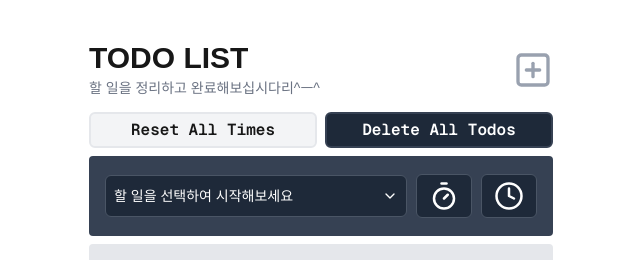
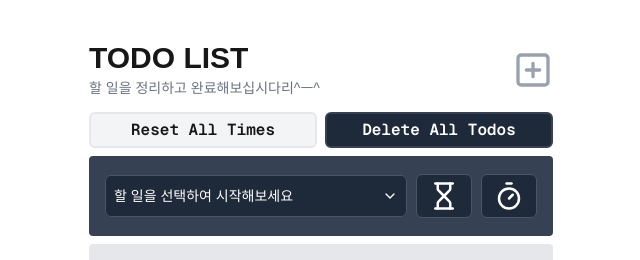
Before and after one commit to Rodgershyeonsik/toy-todo, a Next.js app: page / in a window 1280 px wide. Shown: the top 260 px of the page, without its empty margins (319-959 px from the left). Built offline with nearby package versions, Linux system fonts and the light colour scheme.

Commit message:
refactor: introduce PlayerMode/PlayerStep types and split player into mode-aware components

```diff
--- a/components/features/TaskPlayer.tsx
+++ b/components/features/TaskPlayer.tsx
@@ -1,6 +1,13 @@
-import { TimerStep } from "@/types/timer";
+import { PlayerMode, PlayerStep } from "@/types/player";
 import { Todo } from "@/types/todo";
-import { ChevronDown, Clock, Pause, Play, Square, Timer } from "lucide-react";
+import {
+  ChevronDown,
+  Hourglass,
+  Pause,
+  Play,
+  Square,
+  Timer,
+} from "lucide-react";
 import { cn, formatTime, formatTimeToEn } from "@/utils";
 import { flexBetweenCn, flexCenterCn } from "@/constants/styles";
 import { useRef, useState } from "react";
@@ -15,13 +22,14 @@ export default function TaskPlayer() {
   const { updateTodos } = useTodoMutation();
   const todos = useTodoStore((state) => state.todos);
   const { incrementTime, updateTodo } = useTodoStore();
-  const [timerStatus, setTimerStatus] = useState<TimerStep>("IDLE");
+  const [playerStatus, setPlayerStatus] = useState<PlayerStep>("IDLE");
+  const [mode, setMode] = useState<PlayerMode>("STOPWATCH");
   const timerRef = useRef<ReturnType<typeof setInterval> | null>(null);
 
   const startTimer = (id?: string) => {
     if (!id) return;
     if (timerRef.current) clearInterval(timerRef.current);
-    setTimerStatus("RUNNING");
+    setPlayerStatus("RUNNING");
 
     timerRef.current = setInterval(() => incrementTime(id), 1000);
   };
@@ -33,7 +41,7 @@ export default function TaskPlayer() {
     updateTodo(id, { isRunning: false });
     const latestTodos = useTodoStore.getState().todos;
     updateTodos(latestTodos);
-    setTimerStatus("IDLE");
+    setPlayerStatus("IDLE");
   };
 
   const pauseTimer = () => {
@@ -43,7 +51,7 @@ export default function TaskPlayer() {
       updateTodos(latestTodos);
     }
     timerRef.current = null;
-    setTimerStatus("PAUSED");
+    setPlayerStatus("PAUSED");
   };
 
   const selectTodo = (id: string) => {
@@ -55,23 +63,43 @@ export default function TaskPlayer() {
     updateTodo(id, { elapsedTime: 0 });
   };
 
+  const handlePlayerMode = (mode: PlayerMode) => {
+    if (runningTodo) {
+      setPlayerStatus("READY");
+      setMode(mode);
+    } else {
+      window.confirm("할 일을 선택해주세요!");
+    }
+  };
+
   const runningTodo = todos.find((todo) => todo.isRunning);
+  const isPlaying = playerStatus !== "IDLE";
 
   return (
     <div
       className={`${flexBetweenCn} my-2 bg-gray-700 text-white rounded-sm min-h-20 px-4 py-2`}
     >
-      {timerStatus === "IDLE" ? (
+      {playerStatus === "IDLE" && (
         <IdlePlayer
           todos={todos}
+          onSelectTodo={selectTodo}
+          onSelectMode={handlePlayerMode}
+        />
+      )}
+      {isPlaying && mode === "TIMER" && (
+        <TimerPlayer
           runningTodo={runningTodo}
-          onSelectTodo={selectTodo}
+          timerStatus={playerStatus}
           onPlayTimer={startTimer}
+          onStopTimer={stopTimer}
+          onPauseTimer={pauseTimer}
+          onResetElapsedTime={resetElapsedTime}
         />
-      ) : (
-        <ActivePlayer
+      )}
+      {isPlaying && mode === "STOPWATCH" && (
+        <StopwatchPlayer
           runningTodo={runningTodo}
-          timerStatus={timerStatus}
+          timerStatus={playerStatus}
           onPlayTimer={startTimer}
           onStopTimer={stopTimer}
           onPauseTimer={pauseTimer}
@@ -84,14 +112,12 @@ export default function TaskPlayer() {
 
 const IdlePlayer = ({
   todos,
-  runningTodo,
   onSelectTodo,
-  onPlayTimer,
+  onSelectMode,
 }: {
   todos: Todo[];
-  runningTodo?: Todo;
   onSelectTodo: (value: string) => void;
-  onPlayTimer: (id: string) => void;
+  onSelectMode: (mode: PlayerMode) => void;
 }) => {
   return (
     <div className={`${flexBetweenCn} w-full`}>
@@ -113,17 +139,23 @@ const IdlePlayer = ({
           className="absolute right-2 ml-1.5 pointer-events-none"
         />
       </div>
-      <button className={cn(playerToggleStyle)} onClick={() => {}}>
+      <button
+        className={cn(playerToggleStyle)}
+        onClick={() => onSelectMode("TIMER")}
+      >
+        <Hourglass size={30} />
+      </button>
+      <button
+        className={cn(playerToggleStyle)}
+        onClick={() => onSelectMode("STOPWATCH")}
+      >
         <Timer size={30} />
-      </button>
-      <button className={cn(playerToggleStyle)} onClick={() => {}}>
-        <Clock size={30} />
       </button>
     </div>
   );
 };
 
-const ActivePlayer = ({
+const StopwatchPlayer = ({
   runningTodo,
   timerStatus,
   onPlayTimer,
@@ -132,7 +164,66 @@ const ActivePlayer = ({
   onResetElapsedTime,
 }: {
   runningTodo?: Todo;
-  timerStatus: TimerStep;
+  timerStatus: PlayerStep;
+  onPlayTimer: (id?: string) => void;
+  onStopTimer: (id?: string) => void;
+  onPauseTimer: () => void;
+  onResetElapsedTime: (id?: string) => void;
+}) => {
+  return (
+    <>
+      <div className="flex flex-col">
+        <span className="text-lg font-bold">{runningTodo?.task}</span>
+        <div className="flex gap-3 items-center">
+          <span className="text-2xl font-bold font-mono">
+            {formatTime(runningTodo?.elapsedTime ?? 0)}
+          </span>
+          <button
+            className="bg-white/10 hover:bg-white/20 rounded-sm border border-gray-500 text-gray-50 text-sm font-semibold font-mono h-6 w-14"
+            onClick={() => onResetElapsedTime(runningTodo?.id)}
+          >
+            Reset
+          </button>
+        </div>
+      </div>
+      <div className="flex gap-1.5">
+        <button
+          className={playButtonStyle}
+          onClick={() => onStopTimer(runningTodo?.id)}
+        >
+          <Square className="fill-white stroke-none" />
+        </button>
+
+        <button
+          className={playButtonStyle}
+          onClick={
+            timerStatus === "PAUSED"
+              ? () => onPlayTimer(runningTodo?.id)
+              : onPauseTimer
+          }
+        >
+          {timerStatus === "PAUSED" || timerStatus === "READY" ? (
+            <Play className="fill-white stroke-none" />
+          ) : (
+            <Pause className="fill-white stroke-none" />
+          )}
+        </button>
+      </div>
+    </>
+  );
+};
+
+// 임시로 stopwatch 복붙. 실제 구현 필요
+const TimerPlayer = ({
+  runningTodo,
+  timerStatus,
+  onPlayTimer,
+  onStopTimer,
+  onPauseTimer,
+  onResetElapsedTime,
+}: {
+  runningTodo?: Todo;
+  timerStatus: PlayerStep;
   onPlayTimer: (id?: string) => void;
   onStopTimer: (id?: string) => void;
   onPauseTimer: () => void;
--- /dev/null
+++ b/types/player.ts
@@ -0,0 +1,2 @@
+export type PlayerStep = "IDLE" | "READY" | "RUNNING" | "PAUSED";
+export type PlayerMode = "TIMER" | "STOPWATCH";
--- a/types/timer.ts
+++ /dev/null
@@ -1 +0,0 @@
-export type TimerStep = "IDLE" | "RUNNING" | "PAUSED";
```
Also changed, not shown: 1 other file (tests, documents, lock files or other folders).
